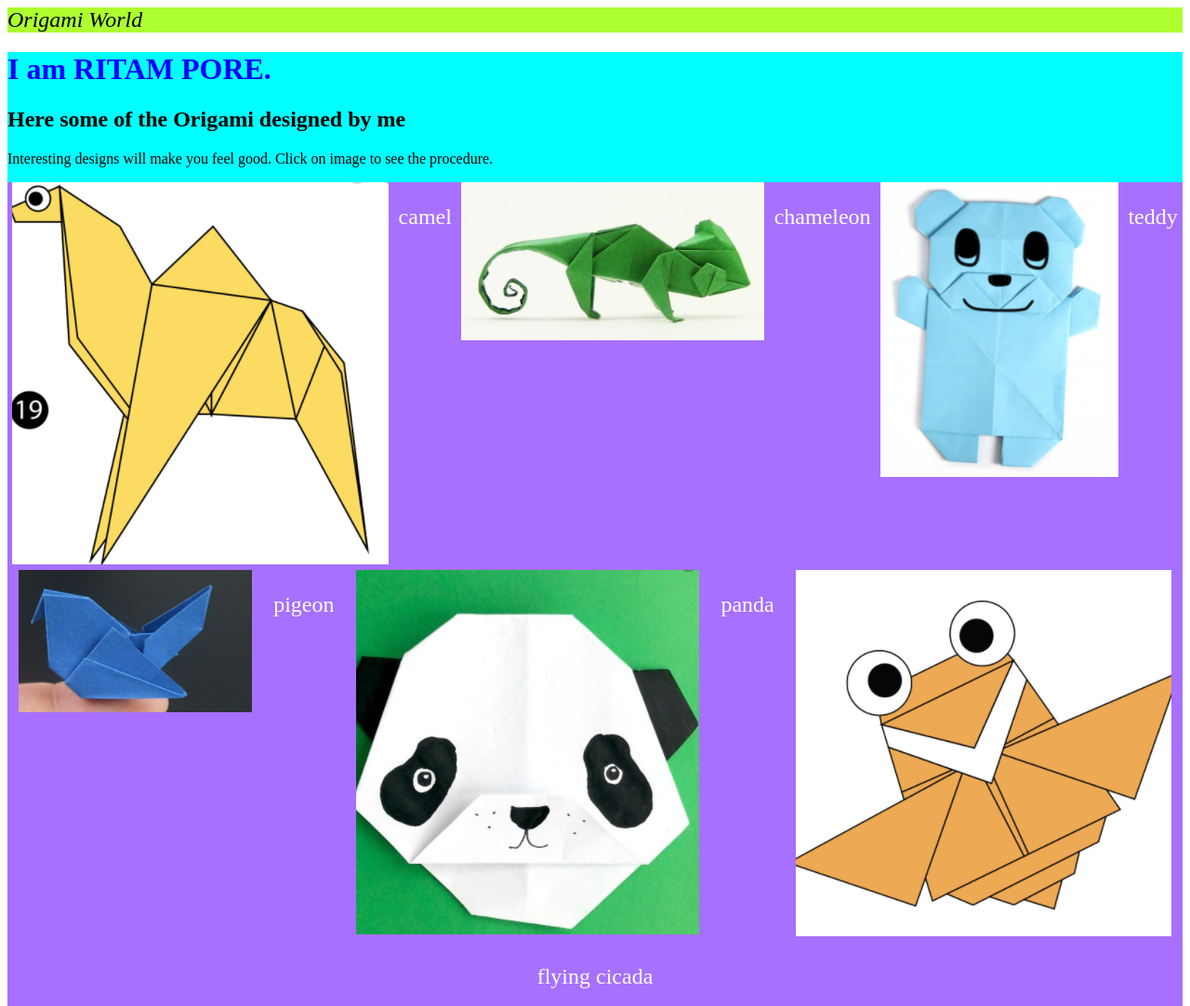
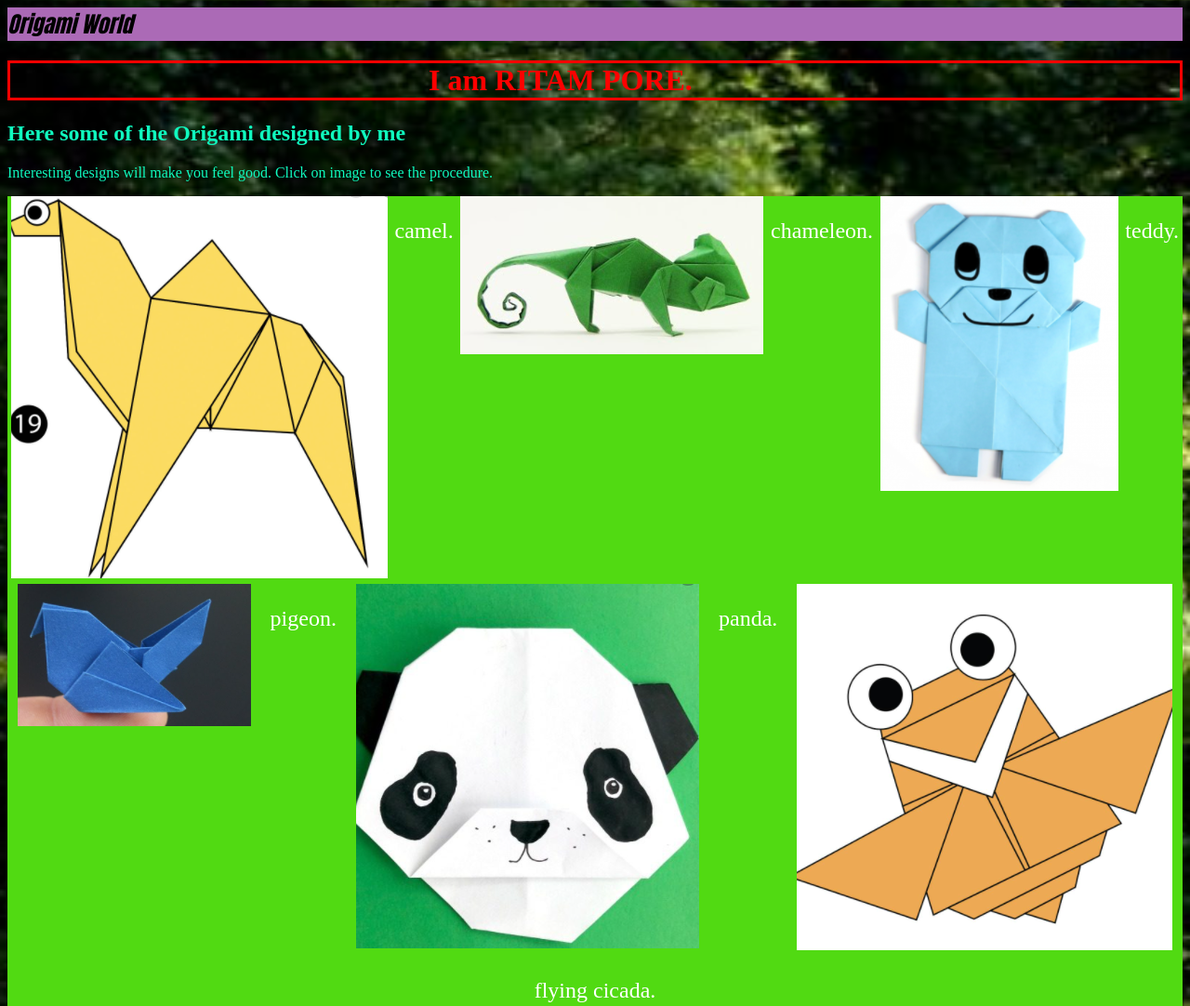
Before and after one commit to ritamsanvi/origami-Ritam, a plain HTML site: page index.html in a window 1280 px wide. Shown: the top 1082 px of the page at 93% size. Drawn offline with Linux system fonts and the light colour scheme.

Commit message:
first commit

```diff
--- a/index.html
+++ b/index.html
@@ -21,22 +21,22 @@
         <div>
             <div class="menu">
                 <a href="http://origami.me/camel/"><img src="camel.PNG" /> </a>
-                <p>camel</p>
+                <p>camel.</p>
 
                 <a href="http://origami.me/chameleon/"><img src="chameleon.PNG" /> </a>
-                <p>chameleon</p>
+                <p>chameleon.</p>
 
                 <a href="http://origami.me/teddy-bear/"><img src="teddy.PNG" /> </a>
-                <p>teddy</p>
+                <p>teddy.</p>
 
                 <a href="http://origami.me/pigeon/"><img src="pigeon.PNG" /> </a>
-                <p>pigeon</p>
+                <p>pigeon.</p>
 
                 <a href="http://origami.me/panda/"><img src="panda.PNG" /> </a>
-                <p>panda</p>
+                <p>panda.</p>
 
                 <a href="http://origami.me/flying-cicada/"><img src="cicada.PNG" /> </a>
-                <p>flying cicada</p>
+                <p>flying cicada.</p>
             </div>
 
             <p> Follow us on Facebook and instagram and to see videos, check on youtube.</p>
--- a/style.css
+++ b/style.css
@@ -1,17 +1,20 @@
 
      h1 {
-        color : blue
+        color : rgb(255, 0, 0);
+        border: solid;
+        padding-left: 450px;
      }
 
      .header {
-        background-color: greenyellow;
+        background-color: #ab6ab6;
         font-style: italic;
         font-size: x-large;
+        font-family: Impact, Haettenschweiler, 'Arial Narrow Bold', sans-serif;
      }
 
      .menu{
-         background-color: #a770ff;
          display: flex;
+         background-color: #51da12;
          flex-wrap: wrap;
          justify-content: space-around;
          font-size: x-large;
@@ -21,5 +24,11 @@
 
      .grid{
          font-size: medium;
-         background-color: #00ffff;
+         color: #10fabf
      }
+     body {
+        background-image: url('Nature.jpg');
+        background-repeat: no-repeat;
+        background-attachment: fixed;
+        background-size: 100% 100%;
+      }
```
Also changed, not shown: Nature.jpg (added).
